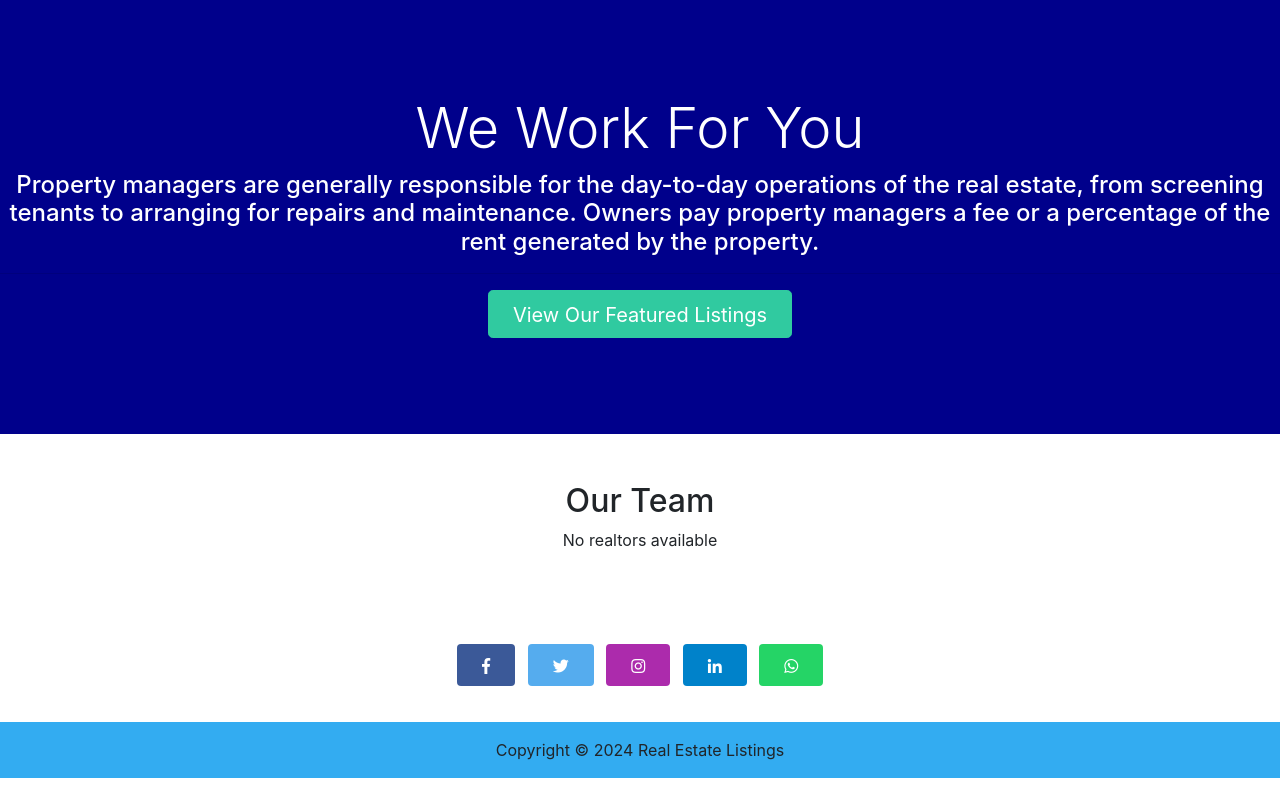
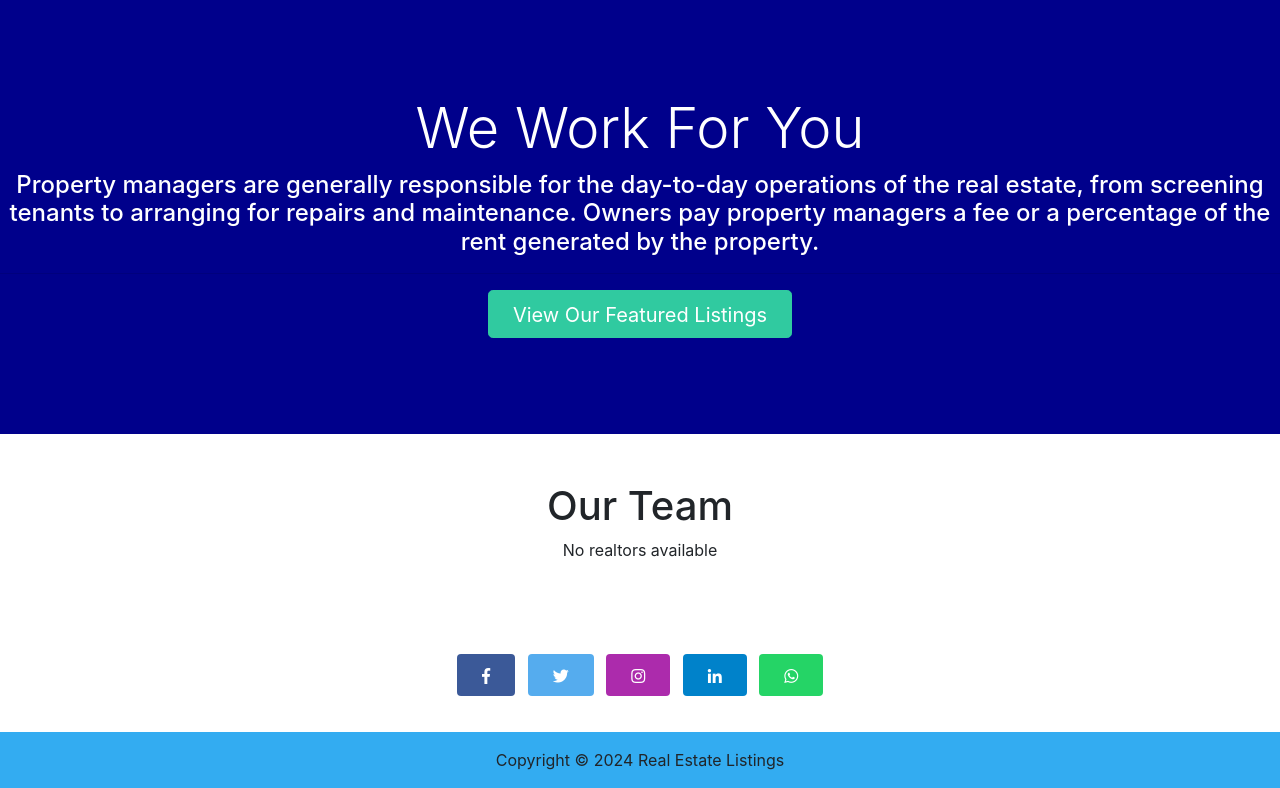
Before and after one commit to rodgersxy/Real-Estate-Listings, a Django app: page /about in a window 1280 px wide. Shown: the part 1232-2020 px from the top of the page. Run offline with Django 3.2, Linux system fonts and the light colour scheme; data that the repository does not hold is empty; some libraries are stand-ins or nearby versions.

Commit message:
update on our team section

```diff
--- a/templates/pages/about.html
+++ b/templates/pages/about.html
@@ -102,7 +102,7 @@
 
 <section id="team" class="py-5">
   <div class="container">
-    <h2 class="text-center">Our Team</h2>
+    <h1 class="text-center">Our Team</h1>
     <div class="row text-center">
       {% if realtors %}
         {% for realtor in realtors %}
--- a/templates/pages/index.html
+++ b/templates/pages/index.html
@@ -90,7 +90,7 @@
 <!-- Listings -->
 <section id="listings" class="py-5">
   <div class="container">
-    <h3 class="text-center mb-3">Latest Listings</h3>
+    <h1 class="text-center mb-3">Latest Listings</h1>
     <div class="row">
       {% if listings %}
         {% for listing in listings %}
```
